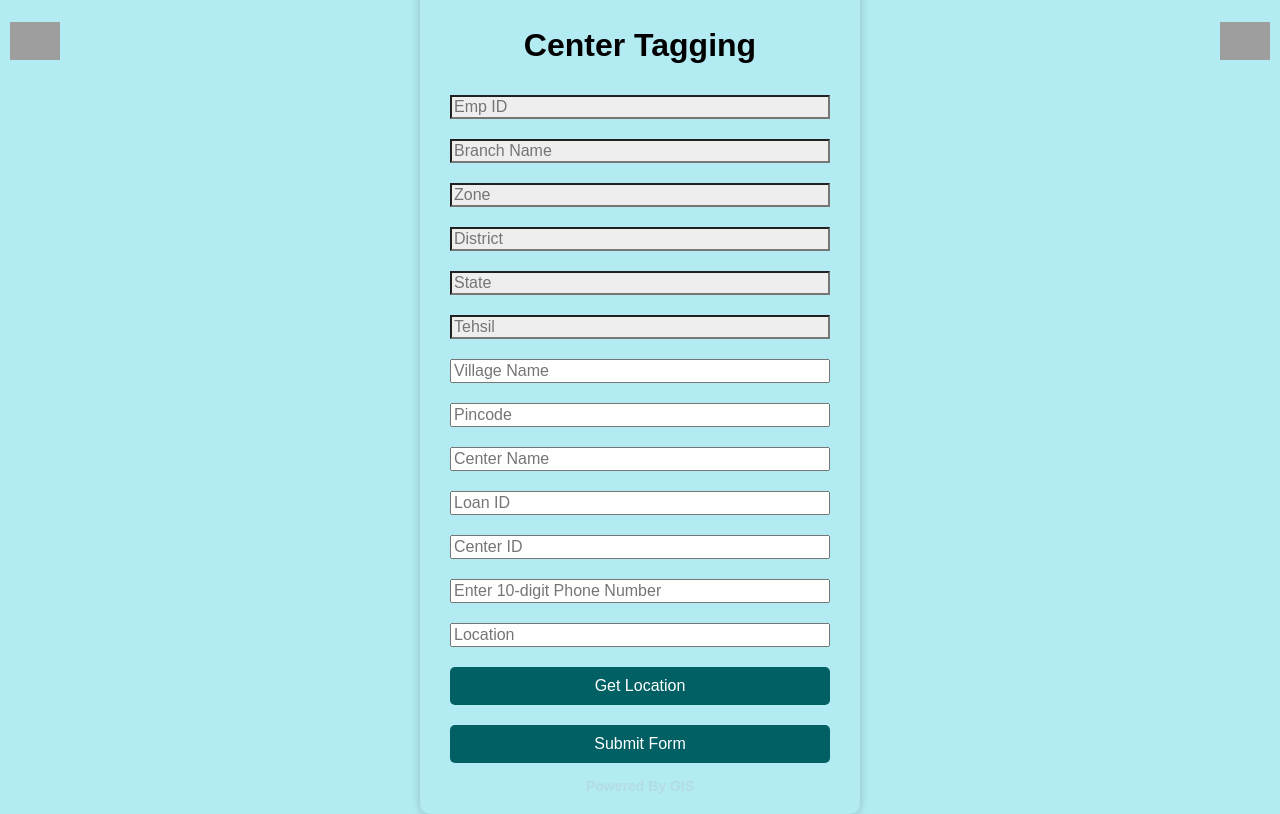
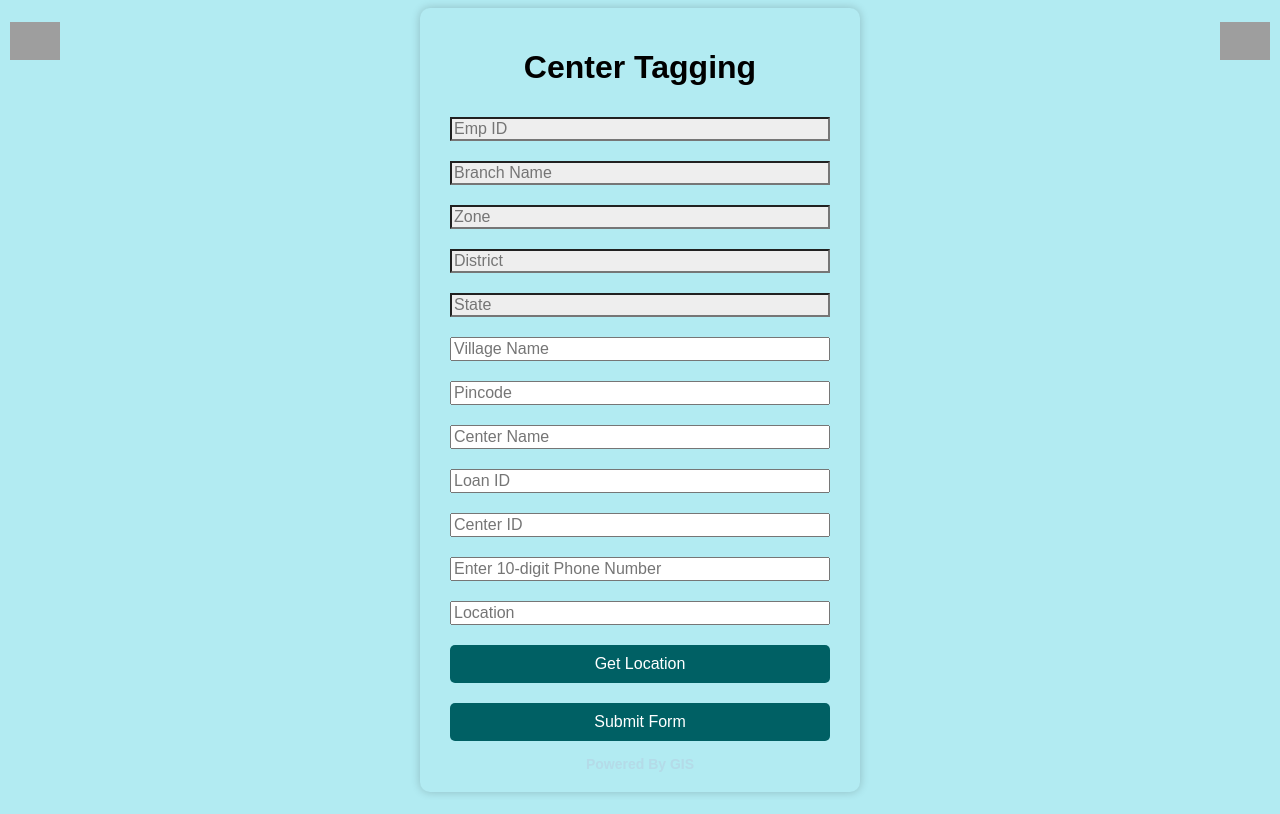
Before and after one commit to gis4good/center_tag, a Flask app: template templates/center_tag.html in a window 1280 px wide. Run offline with Flask 2, Linux system fonts and the light colour scheme; the template is opened without the code that fills it, so the values that code supplies are empty; grey boxes are pictures that could not be loaded.

Commit message:
Update center_tag.html

```diff
--- a/templates/center_tag.html
+++ b/templates/center_tag.html
@@ -160,11 +160,6 @@
         background-color: #eee; /* Set background color to a light gray */
         cursor: not-allowed; /* Show a not-allowed cursor to indicate readonly */
         }
-        #tehsil {
-        color: #555; /* Set text color to a grayish tone */
-        background-color: #eee; /* Set background color to a light gray */
-        cursor: not-allowed; /* Show a not-allowed cursor to indicate readonly */
-        }
     </style>
 </head>
 
@@ -179,7 +174,6 @@
             <input type="text" id="zone" name="zone" placeholder="Zone" required value="{{ zone }}"readonly onfocus="this.blur()" >
             <input type="text" id="district" name="district" placeholder="District" required value="{{ district }}" readonly onfocus="this.blur()">
             <input type="text" id="state" name="state" placeholder="State" required value="{{ state }}"readonly onfocus="this.blur()" >
-            <input type="text" id="tehsil" name="tehsil" placeholder="Tehsil" required value="{{ tehsil }}"readonly onfocus="this.blur()" >
             <input type="text" id="vila" name="vila" placeholder="Village Name" required >
             <input type="tel" id="pincode" name="pincode" placeholder="Pincode" maxlength="5" required onblur="validatepincode(this)" required>
             <input type="text" id="cntrnm" name="cntrnm" placeholder="Center Name" required >
```
